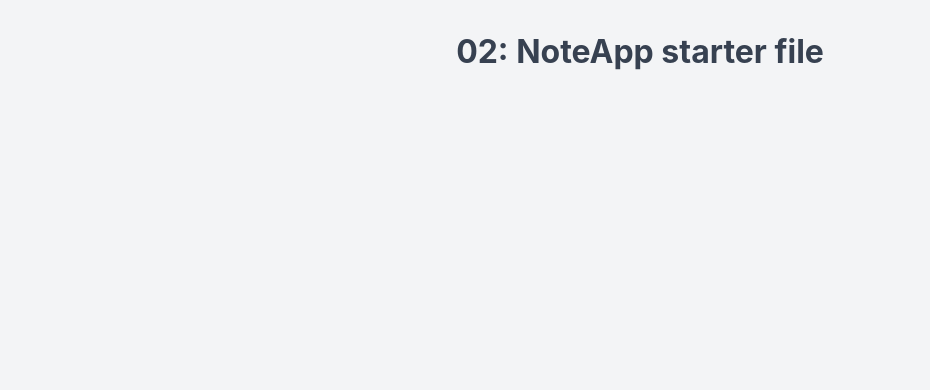
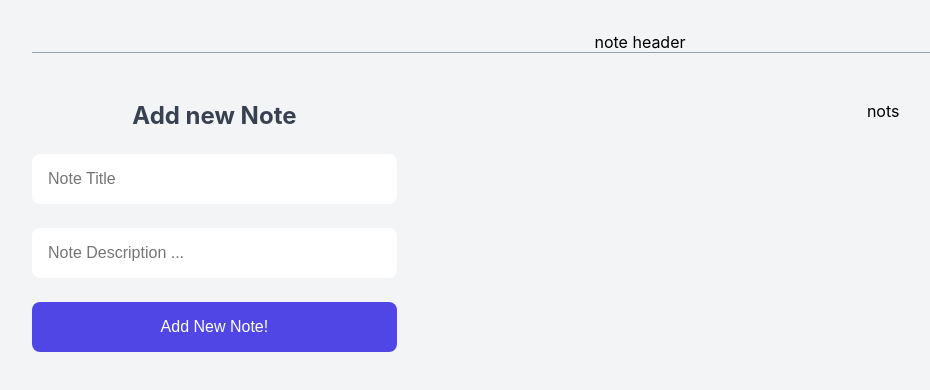
Before and after one commit to reza-sdo/note-app, a React (Vite) app: page / in a window 1280 px wide. Shown: the top 390 px of the page, without its empty margins (0-930 px from the left). Built offline with nearby package versions, Linux system fonts and the light colour scheme.

Commit message:
add note component done

```diff
--- a/src/App.jsx
+++ b/src/App.jsx
@@ -1,6 +1,15 @@
 import "./App.css";
+import AddNewNote from "./components/AddNewNote";
 function App() {
-  return <h1>02: NoteApp starter file</h1>;
+    return (
+        <div className="container">
+            <div className="note-header">note header</div>
+            <div className="note-app">
+                <AddNewNote />
+                <div className="note-container">nots</div>
+            </div>
+        </div>
+    );
 }
 
 export default App;
--- /dev/null
+++ b/src/components/AddNewNote.jsx
@@ -0,0 +1,46 @@
+import React, { useState } from "react";
+
+function AddNewNote() {
+    const [title, setTitle] = useState("");
+    const [description, setDescription] = useState("");
+
+    const handelSubmit = (e) => {
+        e.preventDefault();
+        const newNote = {
+            title,
+            description,
+            id: Date.now(),
+            completed: false,
+            createAt: new Date().toISOString(),
+        };
+        setTitle("");
+        setDescription("");
+    };
+
+    return (
+        <div className="add-new-note">
+            <h2>Add new Note</h2>
+            <form className="note-form" onSubmit={handelSubmit}>
+                <input
+                    value={title}
+                    placeholder="Note Title"
+                    type="text"
+                    className="text-field"
+                    onChange={(e) => setTitle(e.target.value)}
+                />
+                <input
+                    value={description}
+                    onChange={(e) => setDescription(e.target.value)}
+                    type="text"
+                    className="text-field"
+                    placeholder="Note Description ..."
+                />
+                <button type="submit" className="btn btn--primary">
+                    Add New Note!
+                </button>
+            </form>
+        </div>
+    );
+}
+
+export default AddNewNote;
```
